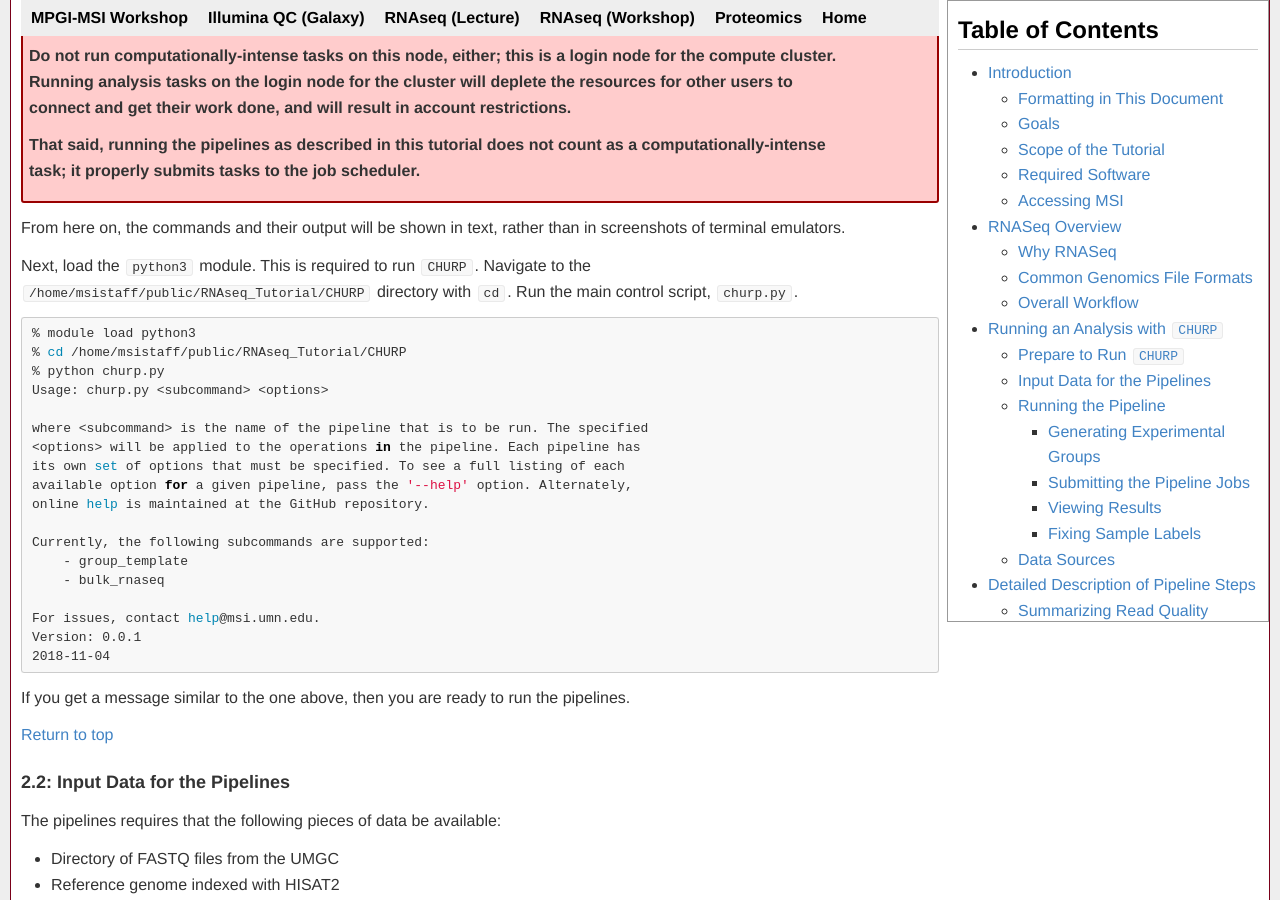
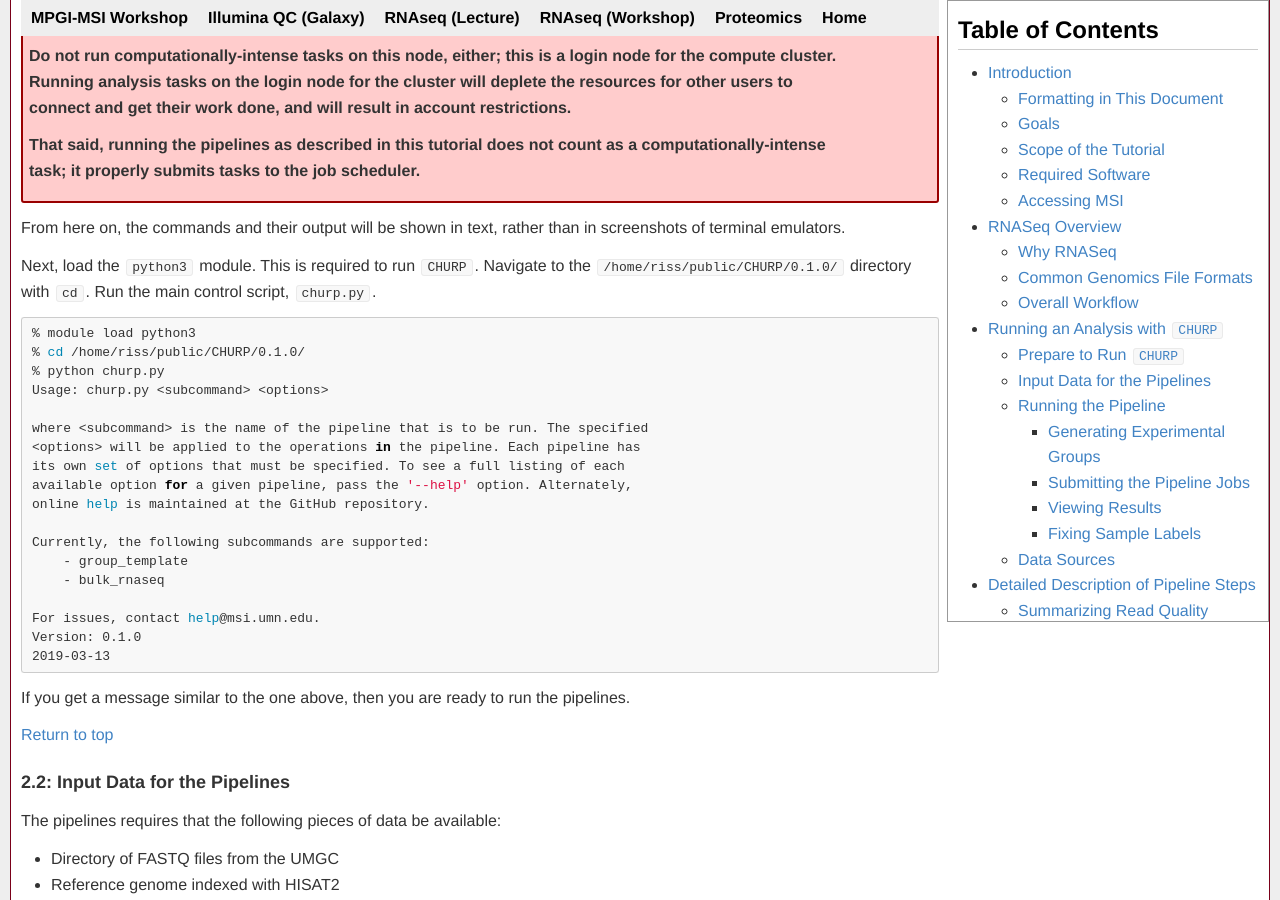
Before and after one commit to msi-ris/Tutorials, a Jekyll site: the page built from rnaseq_cmd_beta.md, in a window 1280 px wide and 900 px high, scrolled down 16670 px. Built offline with Jekyll 4.4.1, drawn with Linux system fonts in a browser that asks for light colours; some of the changed text lies outside the part shown.

Commit message:
Update rnaseq beta

````diff
--- a/rnaseq_cmd_beta.md
+++ b/rnaseq_cmd_beta.md
@@ -682,12 +682,12 @@ From here on, the commands and their output will be shown in text, rather than
 in screenshots of terminal emulators.
 
 Next, load the `python3` module. This is required to run `CHURP`. Navigate to
-the `/home/msistaff/public/RNAseq_Tutorial/CHURP` directory with `cd`. Run the
+the `/home/riss/public/CHURP/0.1.0/` directory with `cd`. Run the
 main control script, `churp.py`.
 
 ```bash
 % module load python3
-% cd /home/msistaff/public/RNAseq_Tutorial/CHURP
+% cd /home/riss/public/CHURP/0.1.0/
 % python churp.py
 Usage: churp.py <subcommand> <options>
 
@@ -702,8 +702,8 @@ Currently, the following subcommands are supported:
     - bulk_rnaseq
 
 For issues, contact help@msi.umn.edu.
-Version: 0.0.1
-2018-11-04
+Version: 0.1.0
+2019-03-13
 ```
 
 If you get a message similar to the one above, then you are ready to run the
@@ -1198,7 +1198,7 @@ Re-run the pipeline with the same command, but be sure to add the `--purge`
 option. This tells the pipeline to regenerate alignments.
 
 ```bash
-% cd /home/msistaff/public/RNAseq_Tutorial/CHURP
+% cd /home/riss/public/CHURP/0.1.0/
 % python churp.py bulk_rnaseq \
     -e /scratch.global/YOUR_USER_NAME/RNAseq_Tutorial_Out/Groups.csv \
     -f /home/msistaff/public/RNAseq_Tutorial/Reads \
@@ -1572,22 +1572,24 @@ Shown below is an example of a pipeline script:
 
 ```bash
 #!/bin/bash
-# Generated by CHURP version 0.0.1
-# Generated at 2018-12-04 15:31:08
+# Generated by CHURP version 0.1.0
+# Generated at 2019-03-14 16:58:43
 set -e
 set -u
 set -o pipefail
 user_name="$(id -u -n)"
 user_email="${user_name}@umn.edu"
-OUTDIR="/scratch.global/konox006/RNAseq_Tutorial_Out/"
-WORKDIR="/scratch.global/konox006/RNAseq_Tutorial_Work/"
-DE_SCRIPT="/panfs/roc/groups/14/msistaff/public/RNAseq_Tutorial/CHURP/R_Scripts/summarize_bulk_rnaseq.R"
-REPORT_SCRIPT="/panfs/roc/groups/14/msistaff/public/RNAseq_Tutorial/CHURP/R_Scripts/bulk_rnaseq_report.Rmd"
-SAMPLESHEET="/scratch.global/konox006/RNAseq_Tutorial_Out/2018-12-04.konox006.bulk_rnaseq.samplesheet.txt"
+QSUB_ARRAY="1-8"
+OUTDIR="/panfs/roc/scratch/konox006/2019-03-14T165843.bulk_rnaseq"
+WORKDIR="/panfs/roc/scratch/konox006/2019-03-14T165843.bulk_rnaseq.work"
+DE_SCRIPT="/panfs/roc/groups/2/riss/public/CHURP/0.1.0/R_Scripts/summarize_bulk_rnaseq.R"
+REPORT_SCRIPT="/panfs/roc/groups/2/riss/public/CHURP/0.1.0/R_Scripts/bulk_rnaseq_report.Rmd"
+SAMPLESHEET="/panfs/roc/scratch/konox006/2019-03-14T165843.bulk_rnaseq/2019-03-14.konox006.bulk_rnaseq.samplesheet.txt"
 PURGE="true"
+SUBSAMP="10000"
 PIPE_SCRIPT="$( cd "$( dirname "${BASH_SOURCE[0]}" )" >/dev/null && pwd )/$(basename $0)"
-single_id=$(qsub -q mesabi <options> [...]bulk_rnaseq_single_sample.pbs || exit 1)
-summary_id=$(qsub -q mesabi <options> [...]run_summary_stats.pbs || exit 1)
+single_id=$(qsub -q mesabi -m abe -M "${user_email}"  -o "${OUTDIR}" -e "${OUTDIR}" -l "mem=12000mb,nodes=1:ppn=4,walltime=7200" -t "${QSUB_ARRAY}" -v "SampleSheet=${SAMPLESHEET},PURGE=${PURGE},SUBSAMP=${SUBSAMP}" /panfs/roc/groups/2/riss/public/CHURP/0.1.0/PBS/bulk_rnaseq_single_sample.pbs || exit 1)
+summary_id=$(qsub -q mesabi -m abe -M "${user_email}"  -o "${OUTDIR}" -e "${OUTDIR}" -W "depend=afterokarray:${single_id}" -v "SampleSheet=${SAMPLESHEET},MINLEN=200,MINCPM=1.0,RSUMMARY=${DE_SCRIPT},PIPE_SCRIPT=${PIPE_SCRIPT},BULK_RNASEQ_REPORT=${REPORT_SCRIPT}" /panfs/roc/groups/2/riss/public/CHURP/0.1.0/PBS/run_summary_stats.pbs || exit 1)
 echo "Output and logs will be written to ${OUTDIR}"
 echo "Emails will be sent to ${user_email}"
 echo "Single samples job array ID: ${single_id}"
````
